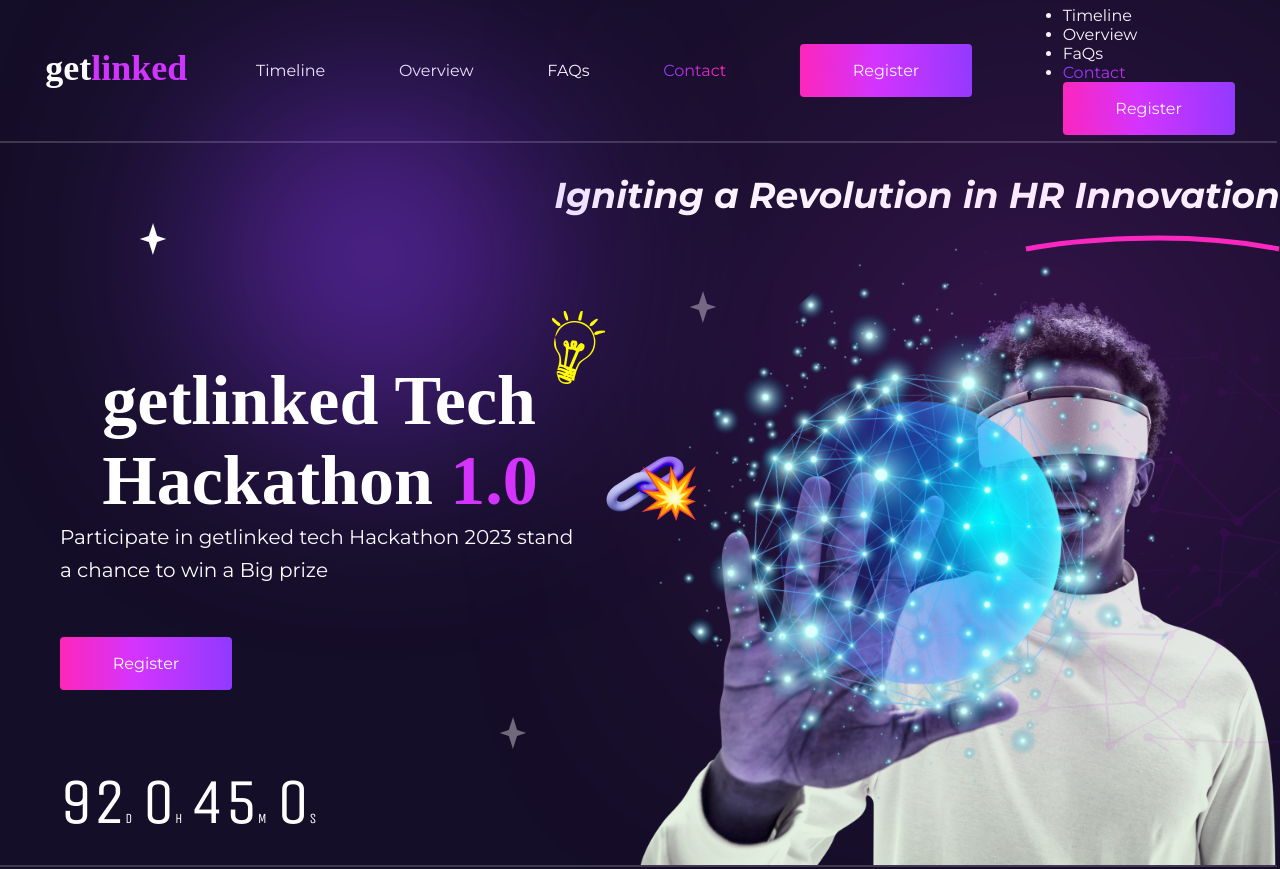
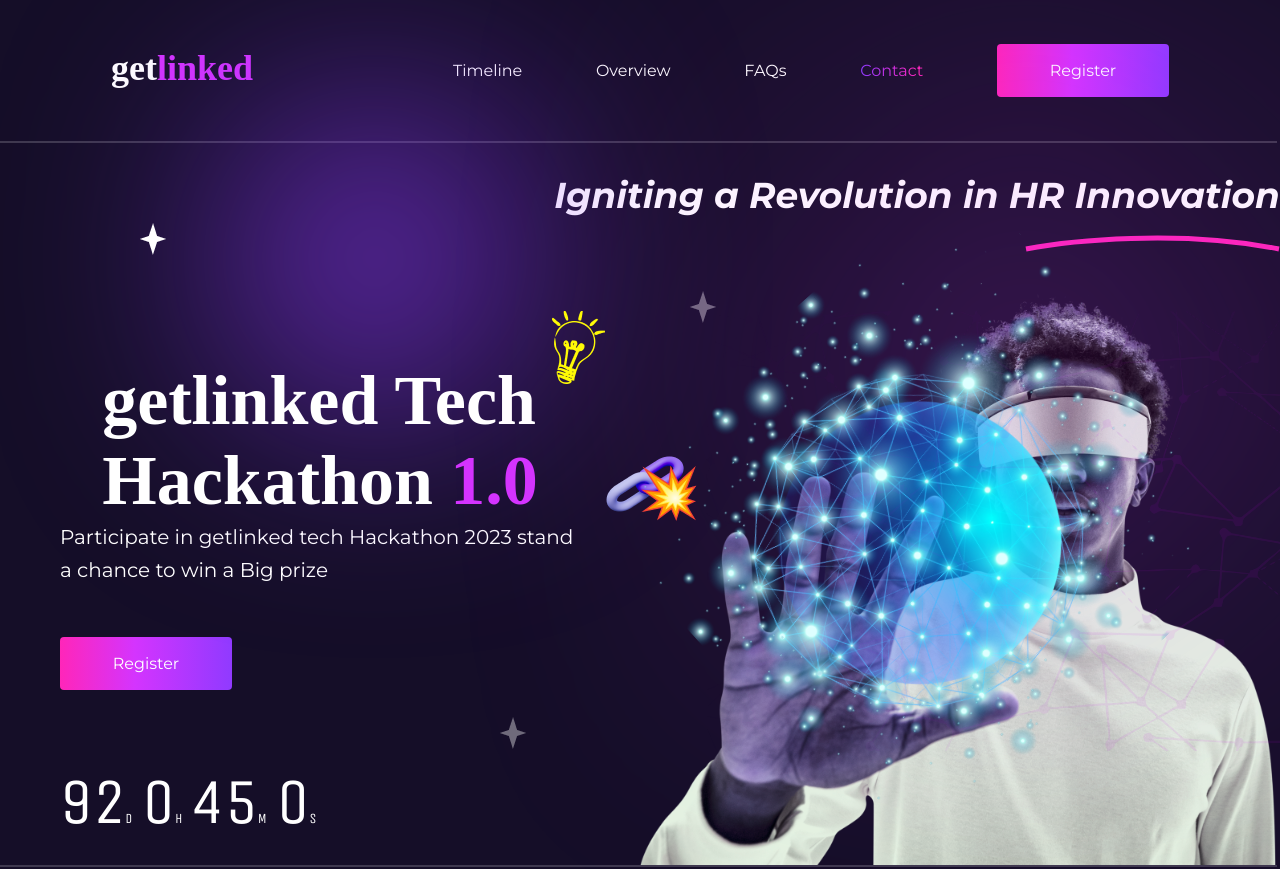
Before and after one commit to harzyz/hackathon, a React (Vite) app: page / in a window 1280 px wide. Shown: the top 869 px of the page. Built offline with nearby package versions, Linux system fonts and the light colour scheme; a web font is replaced by a local one.

Commit message:
first commit

```diff
--- a/src/components/Navbar.jsx
+++ b/src/components/Navbar.jsx
@@ -6,7 +6,7 @@
 
 function Navbar({styleContact}) {
   // const [bgBtn, setBgBtn] = useState(false)
-  const [close, setClose] = useState(false)
+  const [close, setClose] = useState(true)
   // const handlebgBtn = () => {
   //   setBgBtn(true)
   // }
--- a/src/components/navbar.css
+++ b/src/components/navbar.css
@@ -14,12 +14,12 @@
 .closeImg{
   display: none;
 }
-/* .hambugerMenu{
+.hambugerMenu{
   display: none;
-} */
-/* .hamburgerList{
+}
+.hamburgerList{
   display: none;
-} */
+}
 .brand{
   padding-top: 25px;
   font-family: Clash Display;
```
